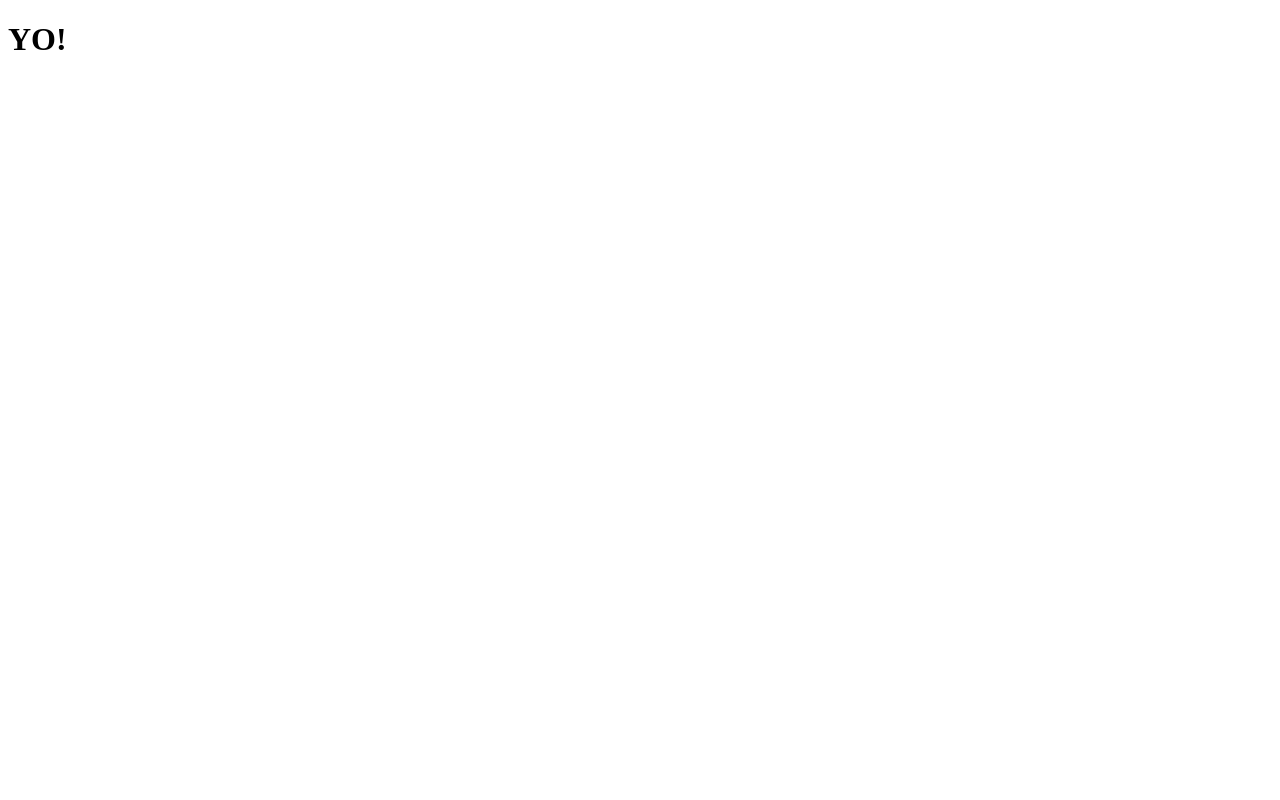
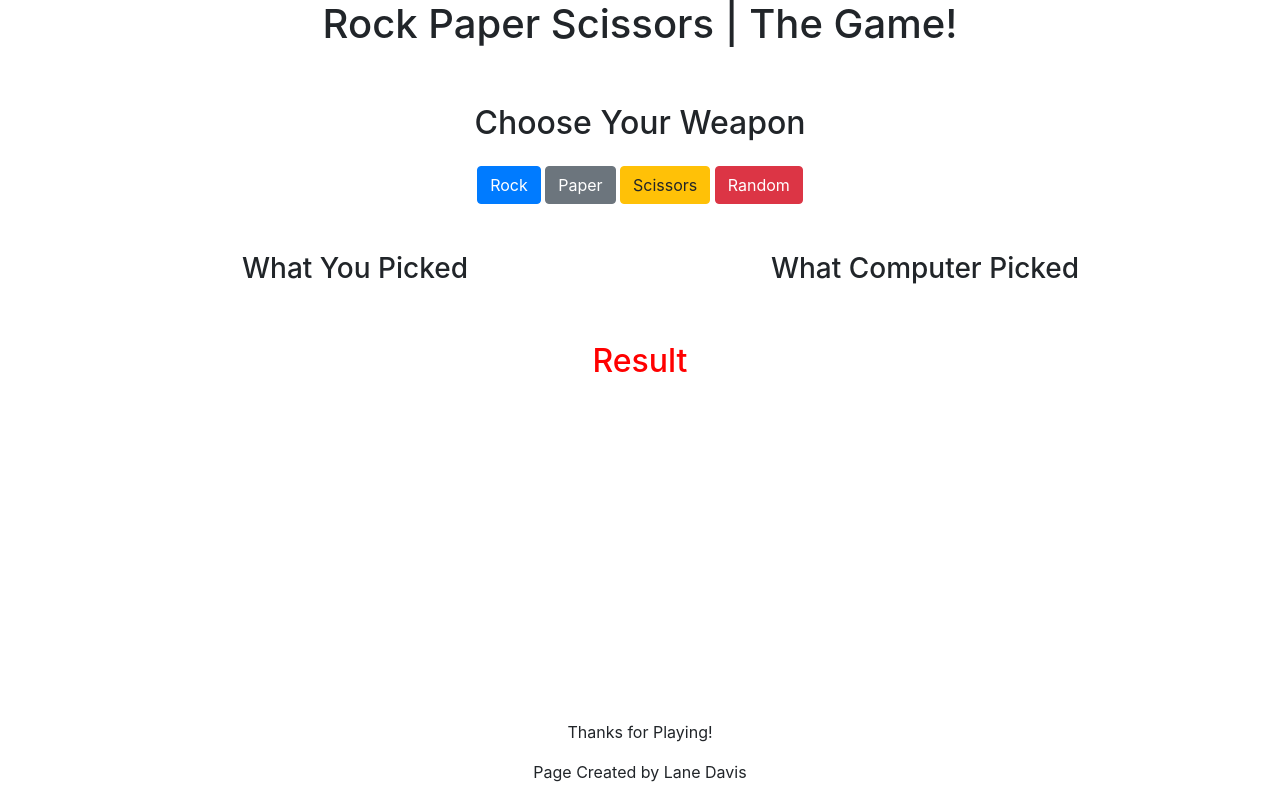
Before and after one commit to lanericharddavis/rock-paper-scissors, a plain HTML site: page index.html in a window 1280 px wide. Drawn offline with nearby package versions, Linux system fonts and the light colour scheme.

Commit message:
Functional Game w/o computer random

```diff
--- a/app.js
+++ b/app.js
@@ -1 +1,63 @@
-console.log("Yo yo yo yo!")
+function play(playerChoice) {
+  console.log("You clicked", playerChoice)
+
+  let compChoice = 'paper'
+
+  if (playerChoice == compChoice) {
+    //console.log("Tie Game! You Both Have", playerChoice)
+    document.getElementById("youClickMsg").innerText = `${"You Chose"
+      } ${playerChoice.toUpperCase()} `
+    document.getElementById("compChoiceMsg").innerText = `${"Computer Chose"
+      } ${compChoice.toUpperCase()} `
+    document.getElementById("outcomeMsg").innerText = `${"Tie Game! You Both Have"
+      } ${playerChoice.toUpperCase()} `
+  }
+  else if (playerChoice == 'rock' && compChoice == 'paper') {
+    //console.log("You Lose! Computer's Paper Covers Your Rock.")
+    document.getElementById("youClickMsg").innerText = `${"You Chose"
+      } ${playerChoice.toUpperCase()} `
+    document.getElementById("compChoiceMsg").innerText = `${"Computer Chose"
+      } ${compChoice.toUpperCase()} `
+    document.getElementById("outcomeMsg").innerText = `${"You Lose! Computer's Paper Covers Your Rock."} `
+  }
+  else if (playerChoice == 'rock' && compChoice == 'scissors') {
+    //console.log("You Win! Your Rock Smashes Computer's Scissors.")
+    document.getElementById("youClickMsg").innerText = `${"You Chose"
+      } ${playerChoice.toUpperCase()} `
+    document.getElementById("compChoiceMsg").innerText = `${"Computer Chose"
+      } ${compChoice.toUpperCase()} `
+    document.getElementById("outcomeMsg").innerText = `${"You Win! Your Rock Smashes Computer's Scissors."} `
+  }
+  else if (playerChoice == 'paper' && compChoice == 'rock') {
+    //console.log("You Win! Your Paper Covers Computer's Rock.")
+    document.getElementById("youClickMsg").innerText = `${"You Chose"
+      } ${playerChoice.toUpperCase()} `
+    document.getElementById("compChoiceMsg").innerText = `${"Computer Chose"
+      } ${compChoice.toUpperCase()} `
+    document.getElementById("outcomeMsg").innerText = `${"You Win! Your Paper Covers Computer's Rock."} `
+  }
+  else if (playerChoice == 'paper' && compChoice == 'scissors') {
+    //console.log("You Lose! Computer's Scissors Cut Your Paper.")
+    document.getElementById("youClickMsg").innerText = `${"You Chose"
+      } ${playerChoice.toUpperCase()} `
+    document.getElementById("compChoiceMsg").innerText = `${"Computer Chose"
+      } ${compChoice.toUpperCase()} `
+    document.getElementById("outcomeMsg").innerText = `${"You Lose! Computer's Scissors Cut Your Paper."} `
+  }
+  else if (playerChoice == 'scissors' && compChoice == 'rock') {
+    //console.log("You Lose! Computer's Rock Smashes Your Scissors.")
+    document.getElementById("youClickMsg").innerText = `${"You Chose"
+      } ${playerChoice.toUpperCase()} `
+    document.getElementById("compChoiceMsg").innerText = `${"Computer Chose"
+      } ${compChoice.toUpperCase()} `
+    document.getElementById("outcomeMsg").innerText = `${"You Lose! Computer's Rock Smashes Your Scissors."} `
+  }
+  else if (playerChoice == 'scissors' && compChoice == 'paper') {
+    //console.log("You Win! Your Scissors Cut Computer's Paper.")
+    document.getElementById("youClickMsg").innerText = `${"You Chose"
+      } ${playerChoice.toUpperCase()} `
+    document.getElementById("compChoiceMsg").innerText = `${"Computer Chose"
+      } ${compChoice.toUpperCase()} `
+    document.getElementById("outcomeMsg").innerText = `${"You Win! Your Scissors Cut Computer's Paper."} `
+  }
+}
--- a/index.html
+++ b/index.html
@@ -5,12 +5,62 @@
   <meta charset="UTF-8">
   <meta http-equiv="X-UA-Compatible" content="IE=edge">
   <meta name="viewport" content="width=device-width, initial-scale=1.0">
+  <link rel="stylesheet" href="https://cdn.jsdelivr.net/npm/bootstrap@4.6.0/dist/css/bootstrap.min.css"
+    integrity="sha384-B0vP5xmATw1+K9KRQjQERJvTumQW0nPEzvF6L/Z6nronJ3oUOFUFpCjEUQouq2+l" crossorigin="anonymous">
+  <link rel="stylesheet" href="https://cdnjs.cloudflare.com/ajax/libs/font-awesome/5.15.3/css/all.min.css"
+    integrity="sha512-iBBXm8fW90+nuLcSKlbmrPcLa0OT92xO1BIsZ+ywDWZCvqsWgccV3gFoRBv0z+8dLJgyAHIhR35VZc2oM/gI1w=="
+    crossorigin="anonymous" />
   <link rel="stylesheet" href="style.css">
-  <title>Document</title>
+  <title>Rock|Paper|Scissors</title>
 </head>
 
 <body>
-  <h1>YO!</h1>
+  <header class="container-fluid">
+    <div class="row">
+      <div class="col text-center">
+        <h1>Rock Paper Scissors | The Game!</h1>
+      </div>
+    </div>
+  </header>
+
+
+  <main class="container">
+    <div class="row p-5">
+      <div class="col text-center">
+        <h2 class="pb-3">Choose Your Weapon</h2>
+        <button id="rock" class="btn btn-primary" onclick="play('rock')">Rock</button>
+        <button id="paper" class="btn btn-secondary" onclick="play('paper')">Paper</button>
+        <button id="scissors" class="btn btn-warning" onclick="play('scissors')">Scissors</button>
+        <button id="random" class="btn btn-danger" onclick="play('random')">Random</button>
+      </div>
+    </div>
+    </div>
+    <div class="row">
+      <div class="col-6 text-center">
+        <h3 id="youClickMsg">What You Picked</h3>
+      </div>
+      <div class="col-6 text-center">
+        <h3 id="compChoiceMsg">What Computer Picked</h3>
+      </div>
+    </div>
+    <div class="row p-5">
+      <div class="col text-center ">
+        <h2 id="outcomeMsg">Result</h2>
+      </div>
+    </div>
+  </main>
+
+
+  <footer class="container-fluid">
+    <div class="row">
+      <div class="col text-center">
+        <p>Thanks for Playing!</p>
+        <p>Page Created by Lane Davis</p>
+      </div>
+    </div>
+  </footer>
+
+
 
 
   <script src="app.js"></script>
--- a/style.css
+++ b/style.css
@@ -0,0 +1,17 @@
+body {
+  min-height: 100vh;
+  display: flex;
+  flex-direction: column;
+}
+
+main {
+  flex-grow: 1;
+}
+
+img {
+  max-width: 80vw;
+}
+
+#outcomeMsg{
+  color:red;
+}
```
